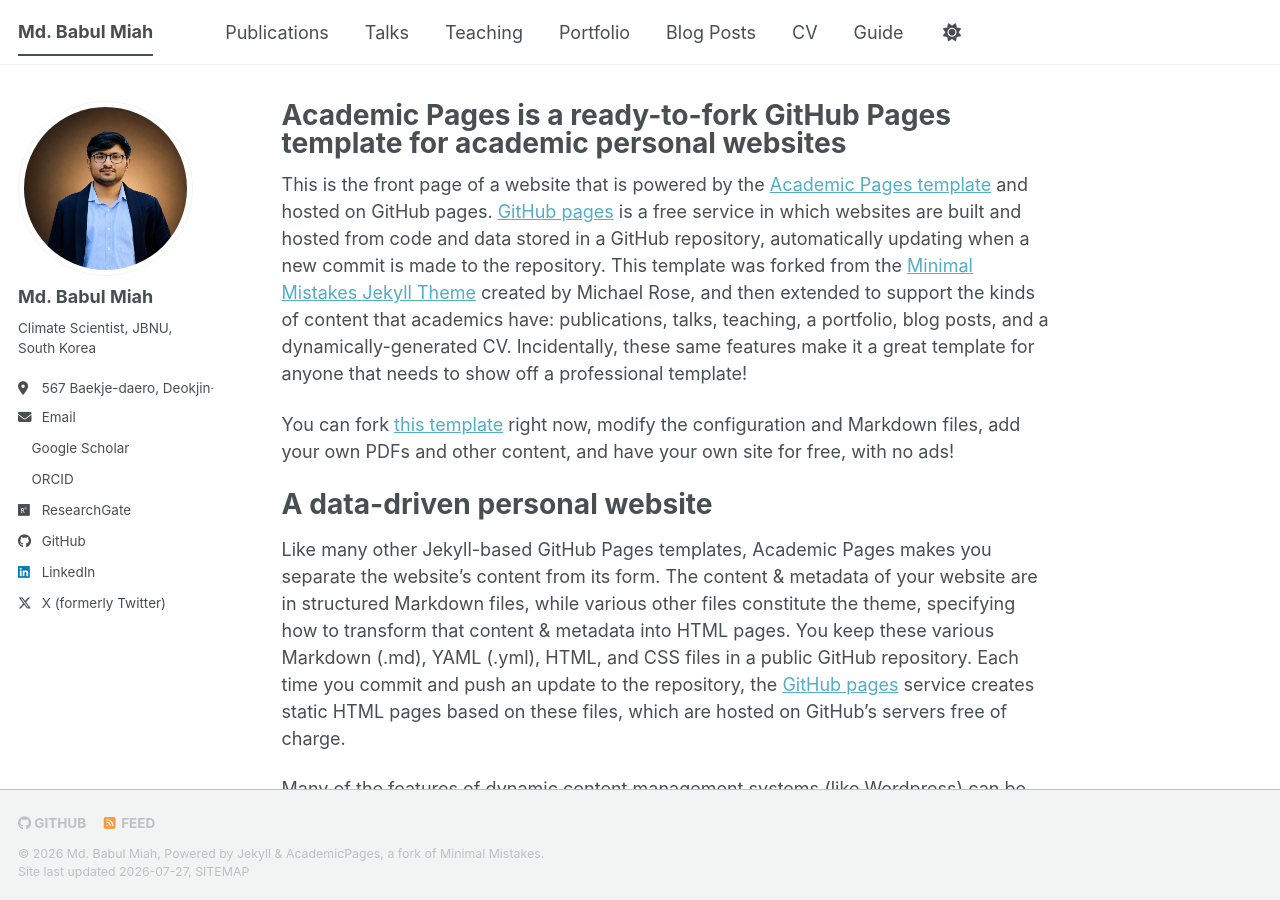
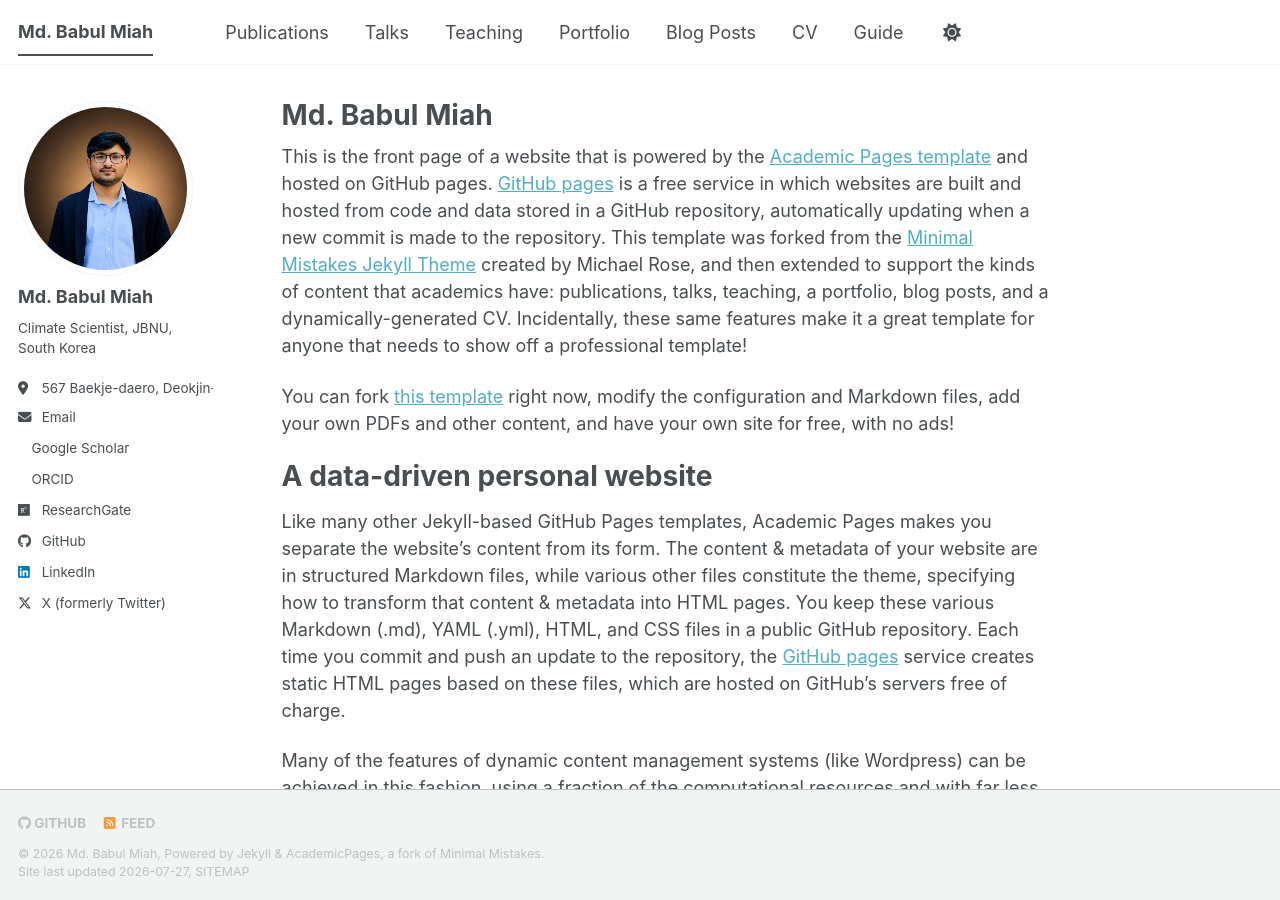
Before and after one commit to mbm-phd/mbm-phd.github.io, a Jekyll site: the page built from _pages/about.md, in a window 1280 px wide and 900 px high. Built offline with Jekyll 4.4.1, drawn with Linux system fonts in a browser that asks for light colours; a style sheet for code colours, icons or effects is not loaded.

Commit message:
Change title in about.md to 'Md. Babul Miah'

```diff
--- a/_pages/about.md
+++ b/_pages/about.md
@@ -1,6 +1,6 @@
 ---
 permalink: /
-title: "Academic Pages is a ready-to-fork GitHub Pages template for academic personal websites"
+title: "Md. Babul Miah"
 author_profile: true
 redirect_from:
   - /about/
```
